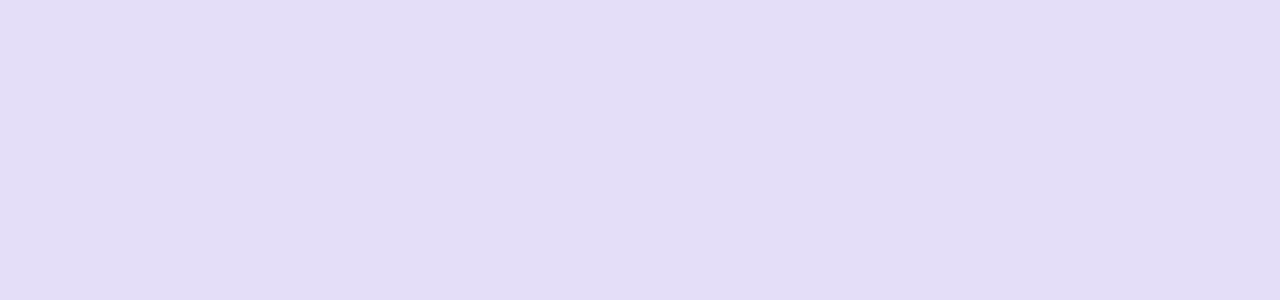
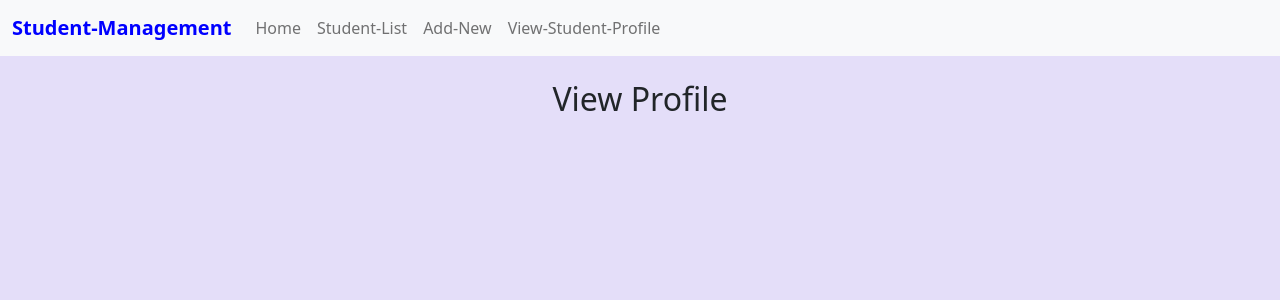
Before and after one commit to MeharaSahabandu/Simple-Student-Management-System, a React (Create React App) app in the folder frontend/: page /viewProfile in a window 1280 px wide. Before the commit this address had no page. Shown: the top 300 px of the page. Built offline with nearby package versions, Linux system fonts and the light colour scheme.

Commit message:
view profile added

```diff
--- a/frontend/src/App.js
+++ b/frontend/src/App.js
@@ -6,6 +6,7 @@ import { BrowserRouter as Router, Routes, Route } from "react-router-dom"
 import Header from './components/Header';
 import AddStudent from './components/AddStudent';
 import AllStudents from './components/AllStudents';
+import ViewProfile from './components/ViewProfile';
 
 //css
 import './css/AddStudent.css'
@@ -24,6 +25,7 @@ function App() {
         <Route path='/' element={<><Header/></>}/>
           <Route path='/add' element={<><Header/><AddStudent/></>}/>
           <Route path='/all' element={<><Header/><AllStudents/></>}/>
+          <Route path='/viewProfile' element={<><Header/><ViewProfile/></>}/>
         </Routes>
       </div>
     </Router>
--- a/frontend/src/components/AddStudent.js
+++ b/frontend/src/components/AddStudent.js
@@ -68,7 +68,7 @@ export default function AddStudent() {
                         <label for="exampleInputGender">Gender</label>
 
                         <select class="form-control form-control-sm">
-                        <option placeholder="Gender">--</option>
+                            <option placeholder="Gender">--</option>
                             <option placeholder="Gender">Female</option>
                             <option placeholder="Gender">Male</option>
                         </select>
--- a/frontend/src/components/Header.js
+++ b/frontend/src/components/Header.js
@@ -22,7 +22,7 @@ function Header() {
                             <a class="nav-link" href="/add">Add-New</a>
                         </li>
                         <li class="nav-item">
-                            <a class="nav-link" href="#">View-Student-Profile</a>
+                            <a class="nav-link" href="/viewProfile">View-Student-Profile</a>
                         </li>
 
                     </ul>
--- /dev/null
+++ b/frontend/src/components/ViewProfile.js
@@ -0,0 +1,16 @@
+import {react, useState, useEffect} from 'react';
+import axios from 'axios';
+
+
+export default function ViewProfile() {
+
+    return(
+
+        <div>
+            <center>
+                <br></br>
+            <h2>View Profile</h2>
+            </center>
+        </div>
+    )
+}
```
